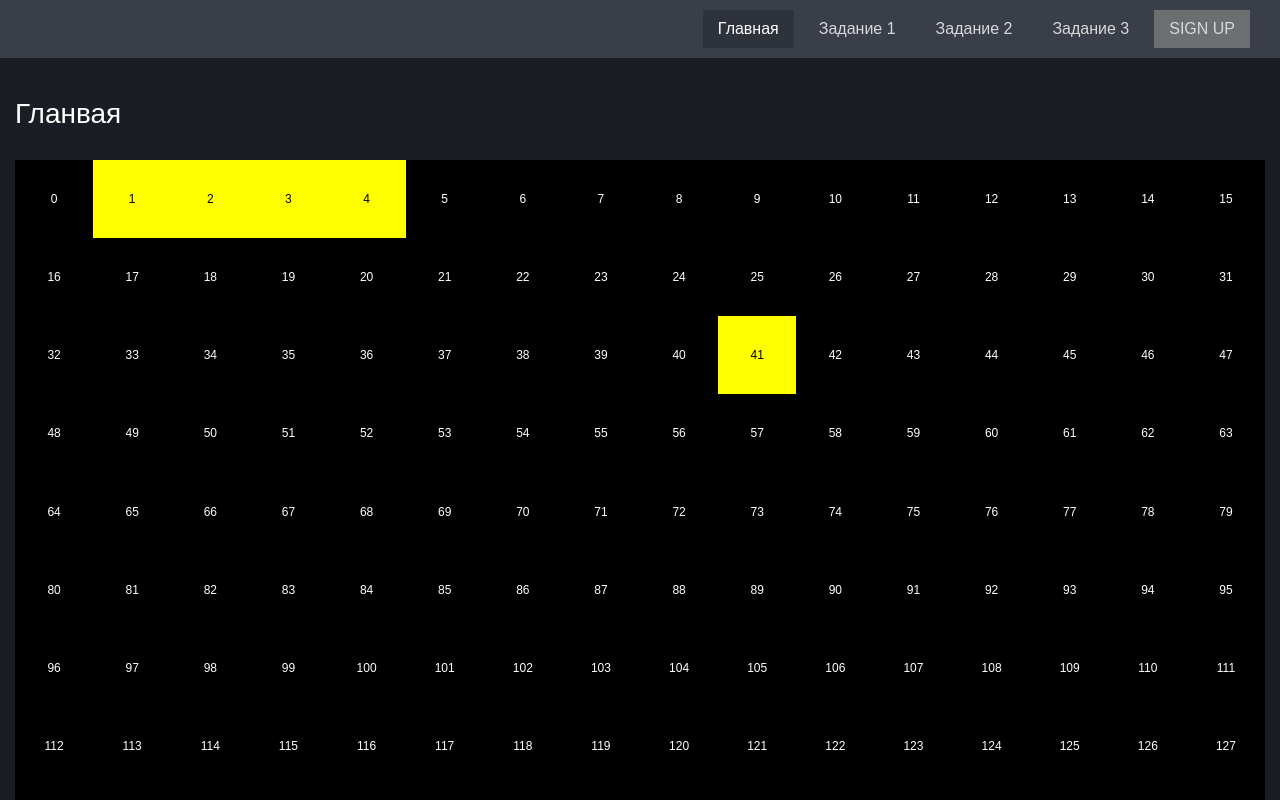
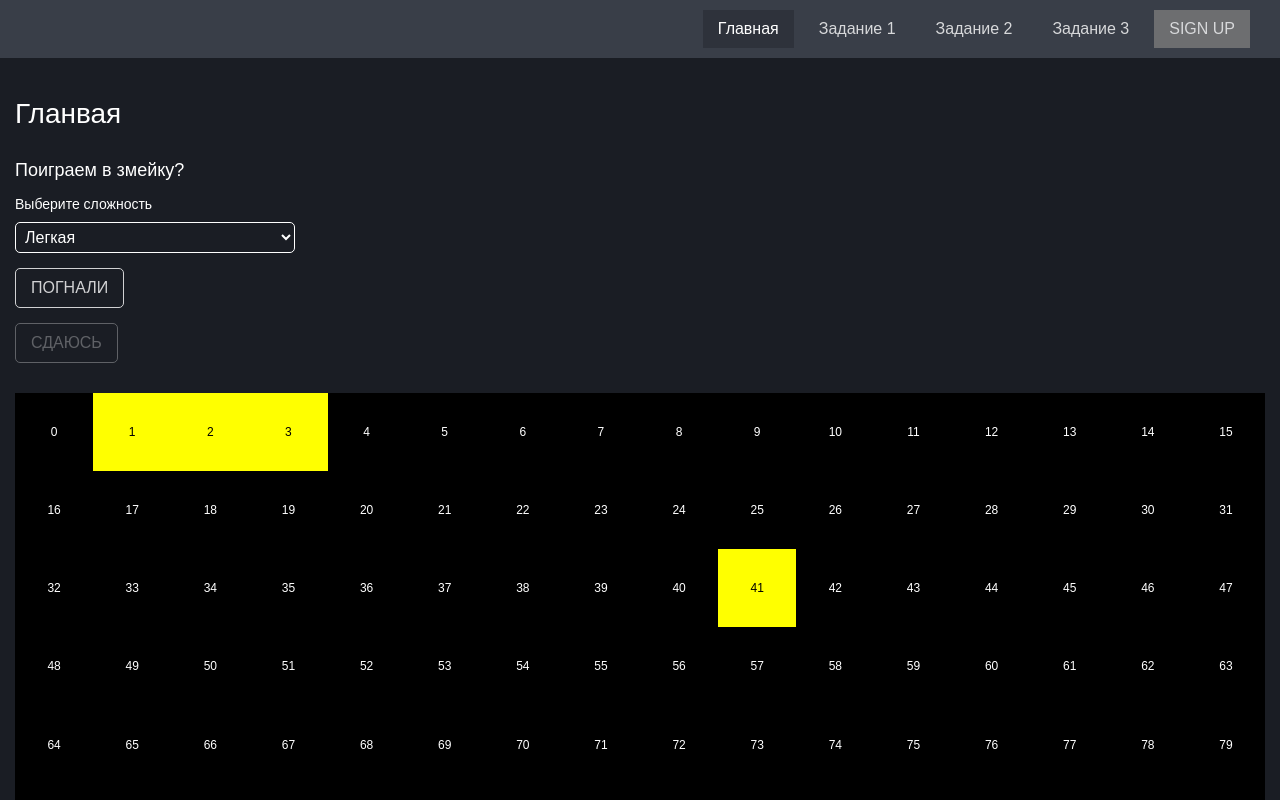
Before and after one commit to nikita-developer/Lofty, a Nuxt app: page / in a window 1280 px wide. Shown: the top 800 px of the page. Built offline with nearby package versions, Linux system fonts and the light colour scheme.

Commit message:
правки по змейке

```diff
--- a/components/Modal.vue
+++ b/components/Modal.vue
@@ -5,7 +5,7 @@
             <div class="modal__body">
                 <slot></slot>
             </div>
-            <div class="modal__footer">
+            <div v-if="$slots.footer" class="modal__footer">
                 <slot name="footer"></slot>
             </div>
         </div>
@@ -37,7 +37,7 @@
         bottom: 0;
         left: 0;
         background-color: #000;
-        opacity: 0.5;
+        opacity: 0.8;
     }
 
     &__container {
--- a/components/Snake/Snake.vue
+++ b/components/Snake/Snake.vue
@@ -1,5 +1,42 @@
 <template>
     <div class="snake">
+        <h4>Поиграем в змейку?</h4>
+        <div class="snake-settings snake__settings">
+            <div class="snake-settings__row">
+                <p class="snake-settings__label">Выберите сложность</p>
+                <select
+                    :class="{disabled: activeButton}"
+                    :disabled="activeButton"
+                    class="snake-settings__select"
+                    v-model="complexity"
+                >
+                    <option :value="500" class="snake-settings__option">Легкая</option>
+                    <option :value="300" class="snake-settings__option">Средняя</option>
+                    <option :value="100" class="snake-settings__option">Тяжелая</option>
+                </select>
+            </div>
+            <div class="snake-settings__row">
+                <button
+                    :disabled="activeButton"
+                    :class="{disabled: activeButton}"
+                    class="snake-settings__button btn"
+                    @click="start"
+                >
+                    Погнали
+                </button>
+            </div>
+            <div class="snake-settings__row">
+                <button
+                    :disabled="!activeButton"
+                    :class="{disabled: !activeButton}"
+                    class="snake-settings__button btn"
+                    @click="theEnd"
+                >
+                    Сдаюсь
+                </button>
+            </div>
+        </div>
+        <div class="snake__wrap">
             <div class="snake__body">
                 <div
                     class="snake__item"
@@ -13,40 +50,46 @@
                 </div>
             </div>
         </div>
+        <Modal :show="isOpenModal" @close="isOpenModal = false">
+            <div class="snake__message">
+                <h1 >Вы проиграли!</h1>
+            </div>
+        </Modal>
+    </div>
 </template>
 
 <script setup>
+// сложность
+let complexity = ref(500)
+
+// поле
 const field = ref(new Array(256))
-const snake = ref([1, 2, 3, 4])
+// змейка
+const snake = ref([1, 2, 3])
+
+// рамки поля
 const borderTop = [0, 1, 2, 3, 4, 5, 6, 7, 8, 9, 10, 11, 12, 13, 14, 15]
-const borderRight = [
-    15, 31, 47, 63, 79, 95, 111, 127, 143, 159, 175, 191, 207, 223, 239, 255,
-]
-const borderBottom = [
-    240, 241, 242, 243, 244, 245, 246, 247, 248, 249, 250, 251, 252, 253, 254,
-    255,
-]
-const borderLeft = [
-    0, 16, 32, 48, 64, 80, 96, 112, 128, 144, 160, 176, 192, 208, 224, 240,
-]
+const borderRight = [15, 31, 47, 63, 79, 95, 111, 127, 143, 159, 175, 191, 207, 223, 239, 255]
+const borderBottom = [240, 241, 242, 243, 244, 245, 246, 247, 248, 249, 250, 251, 252, 253, 254, 255]
+const borderLeft = [0, 16, 32, 48, 64, 80, 96, 112, 128, 144, 160, 176, 192, 208, 224, 240]
 
-// конец игры
-const gameOver = ref(false)
+let activeButton = ref(false)
+
+let timer
+// модальное окно
+const isOpenModal = ref(false)
 
 const start = () => {
     let foods = []
-    let tick = setInterval(() => {
+    activeButton.value = true
+
+    timer = setInterval(() => {
         lengthSnake()
 
         snake.value.filter((number, index, numbers) => {
-            if (numbers.indexOf(number) !== index) gameOver.value = true
-        })
-
-        if (gameOver.value) {
-            alert('проиграли')
-            clearInterval(tick)
-        }
-
+            if (numbers.indexOf(number) !== index) {
+                theEnd()
+            } else {
                 // если скушали вкусняшку
                 if (snake.value[0] === food.value) {
                     foods.push(food.value)
@@ -58,10 +101,17 @@ const start = () => {
                     snake.value.push(foods[0])
                     foods.splice(0, 1)
                 }
-    }, 100)
+            }
+        })
+    }, complexity.value)
 }
 
-// start()
+const theEnd = () => {
+    clearInterval(timer)
+    snake.value = [1, 2, 3]
+    activeButton.value = false
+    isOpenModal.value = true
+}
 
 // хрен пойми что я тут написал но это работает)
 // короче, эта функция передает элементам массива змейки значение соседнего элемента
@@ -138,9 +188,11 @@ document.addEventListener('keydown', (event) => {
 
 <style lang="scss" scoped>
 .snake {
+    &__wrap {
         position: relative;
         background-color: #000;
         padding-top: 100%;
+    }
 
     &__body {
             position: absolute;
@@ -174,5 +226,60 @@ document.addEventListener('keydown', (event) => {
             justify-content: center;
         }
     }
+
+    &__settings {
+        margin-bottom: 30px;
+    }
+
+    &__message {
+        width: 260px;
+        height: 150px;
+        display: flex;
+        justify-content: center;
+        align-items: center;
+
+        h1 {
+            margin-bottom: 0;
+        }
+    }
+}
+
+.snake-settings {
+    color: #fff;
+
+    &__row {
+        & + & {
+            margin-top: 15px;
+        }
+    }
+
+    &__label {
+        font-size: 14px;
+        margin-bottom: 10px;
+    }
+
+    &__select {
+        width: 280px;
+        padding: 5px;
+        border: 1px solid #fff;
+        border-radius: 5px;
+
+        &.disabled {
+            opacity: .3;
+        }
+    }
+
+    &__option {
+        background-color: #202124;
+    }
+
+    &__button {
+        border: 1px solid #fff;
+        border-radius: 5px;
+
+        &.disabled {
+            opacity: .3;
+        }
+    }
 }
 </style>
--- a/pages/index.vue
+++ b/pages/index.vue
@@ -5,297 +5,6 @@
     </div>
 </template>
 
-<script setup>
-const field = ref([
-    [
-        true,
-        true,
-        true,
-        false,
-        false,
-        false,
-        false,
-        false,
-        false,
-        false,
-        false,
-        false,
-        false,
-        false,
-        false,
-        false,
-    ],
-    [
-        false,
-        false,
-        false,
-        false,
-        false,
-        false,
-        false,
-        false,
-        false,
-        false,
-        false,
-        false,
-        false,
-        false,
-        false,
-        false,
-    ],
-    [
-        false,
-        false,
-        false,
-        false,
-        false,
-        false,
-        false,
-        false,
-        false,
-        false,
-        false,
-        false,
-        false,
-        false,
-        false,
-        false,
-    ],
-    [
-        false,
-        false,
-        false,
-        false,
-        false,
-        false,
-        false,
-        false,
-        false,
-        false,
-        false,
-        false,
-        false,
-        false,
-        false,
-        false,
-    ],
-    [
-        false,
-        false,
-        false,
-        false,
-        false,
-        false,
-        false,
-        false,
-        false,
-        false,
-        false,
-        false,
-        false,
-        false,
-        false,
-        false,
-    ],
-    [
-        false,
-        false,
-        false,
-        false,
-        false,
-        false,
-        false,
-        false,
-        false,
-        false,
-        false,
-        false,
-        false,
-        false,
-        false,
-        false,
-    ],
-    [
-        false,
-        false,
-        false,
-        false,
-        false,
-        false,
-        false,
-        false,
-        false,
-        false,
-        false,
-        false,
-        false,
-        false,
-        false,
-        false,
-    ],
-    [
-        false,
-        false,
-        false,
-        false,
-        false,
-        false,
-        false,
-        false,
-        false,
-        false,
-        false,
-        false,
-        false,
-        false,
-        false,
-        false,
-    ],
-    [
-        false,
-        false,
-        false,
-        false,
-        false,
-        false,
-        false,
-        false,
-        false,
-        false,
-        false,
-        false,
-        false,
-        false,
-        false,
-        false,
-    ],
-    [
-        false,
-        false,
-        false,
-        false,
-        false,
-        false,
-        false,
-        false,
-        false,
-        false,
-        false,
-        false,
-        false,
-        false,
-        false,
-        false,
-    ],
-    [
-        false,
-        false,
-        false,
-        false,
-        false,
-        false,
-        false,
-        false,
-        false,
-        false,
-        false,
-        false,
-        false,
-        false,
-        false,
-        false,
-    ],
-    [
-        false,
-        false,
-        false,
-        false,
-        false,
-        false,
-        false,
-        false,
-        false,
-        false,
-        false,
-        false,
-        false,
-        false,
-        false,
-        false,
-    ],
-    [
-        false,
-        false,
-        false,
-        false,
-        false,
-        false,
-        false,
-        false,
-        false,
-        false,
-        false,
-        false,
-        false,
-        false,
-        false,
-        false,
-    ],
-    [
-        false,
-        false,
-        false,
-        false,
-        false,
-        false,
-        false,
-        false,
-        false,
-        false,
-        false,
-        false,
-        false,
-        false,
-        false,
-        false,
-    ],
-    [
-        false,
-        false,
-        false,
-        false,
-        false,
-        false,
-        false,
-        false,
-        false,
-        false,
-        false,
-        false,
-        false,
-        false,
-        false,
-        false,
-    ],
-    [
-        false,
-        false,
-        false,
-        false,
-        false,
-        false,
-        false,
-        false,
-        false,
-        false,
-        false,
-        false,
-        false,
-        false,
-        false,
-        false,
-    ],
-])
-</script>
+<script setup></script>
 
 <style lang="scss" scoped></style>
```
Lines whose indentation alone changed are shown as unchanged.
